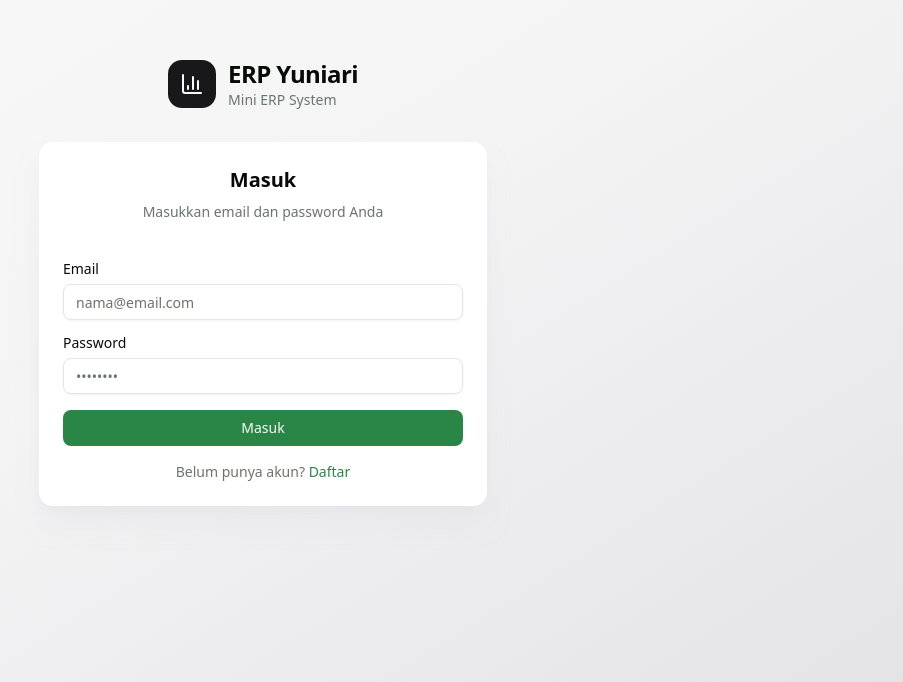
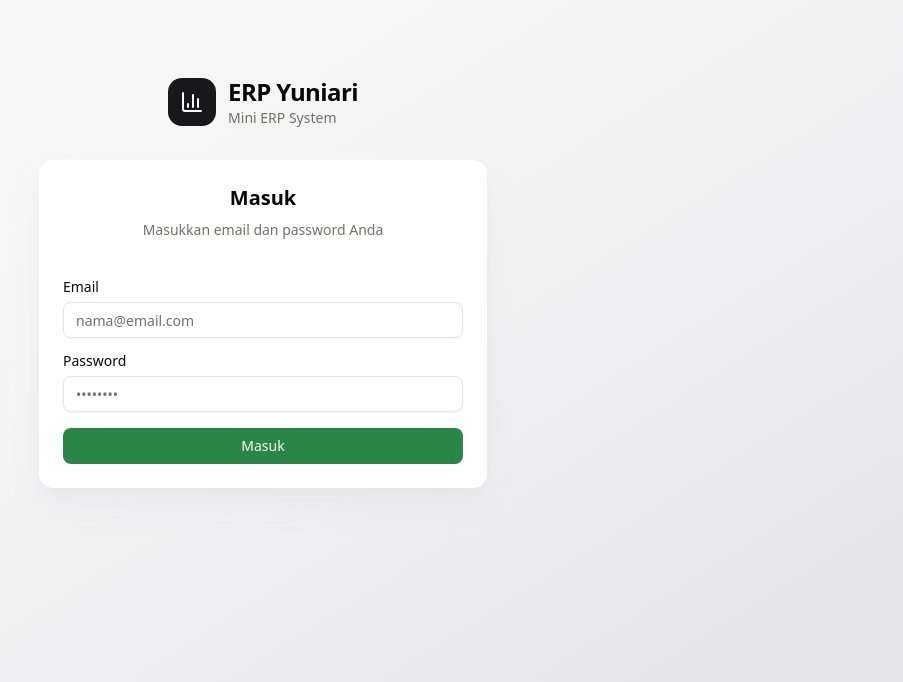
Before and after one commit to yuniariherbal/erp-yuniari, a Next.js app: page /login in a window 1280 px wide. Shown: the part 118-800 px from the top of the page, without its empty margins (377-1280 px from the left). Built offline with nearby package versions, Linux system fonts and the light colour scheme.

Commit message:
fix register

```diff
--- a/src/app/login/page.tsx
+++ b/src/app/login/page.tsx
@@ -61,12 +61,6 @@ export default function LoginPage() {
                                 Masuk
                             </Button>
                         </form>
-                        <p className="mt-4 text-center text-sm text-muted-foreground">
-                            Belum punya akun?{" "}
-                            <Link href="/register" className="font-medium text-primary underline-offset-4 hover:underline">
-                                Daftar
-                            </Link>
-                        </p>
                     </CardContent>
                 </Card>
             </div>
```
